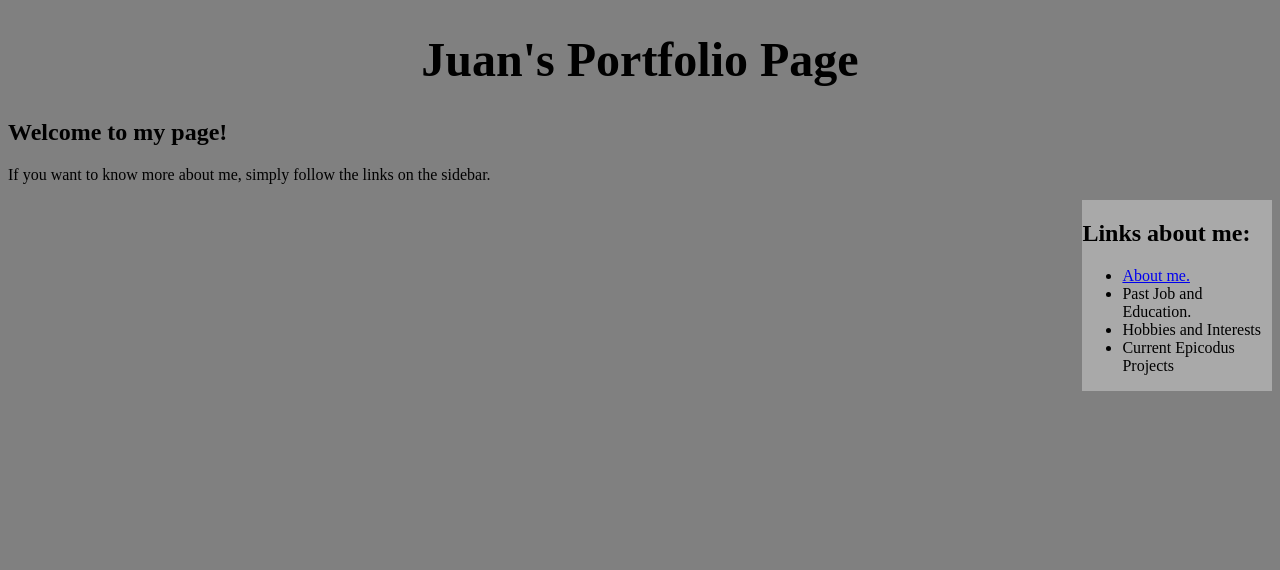
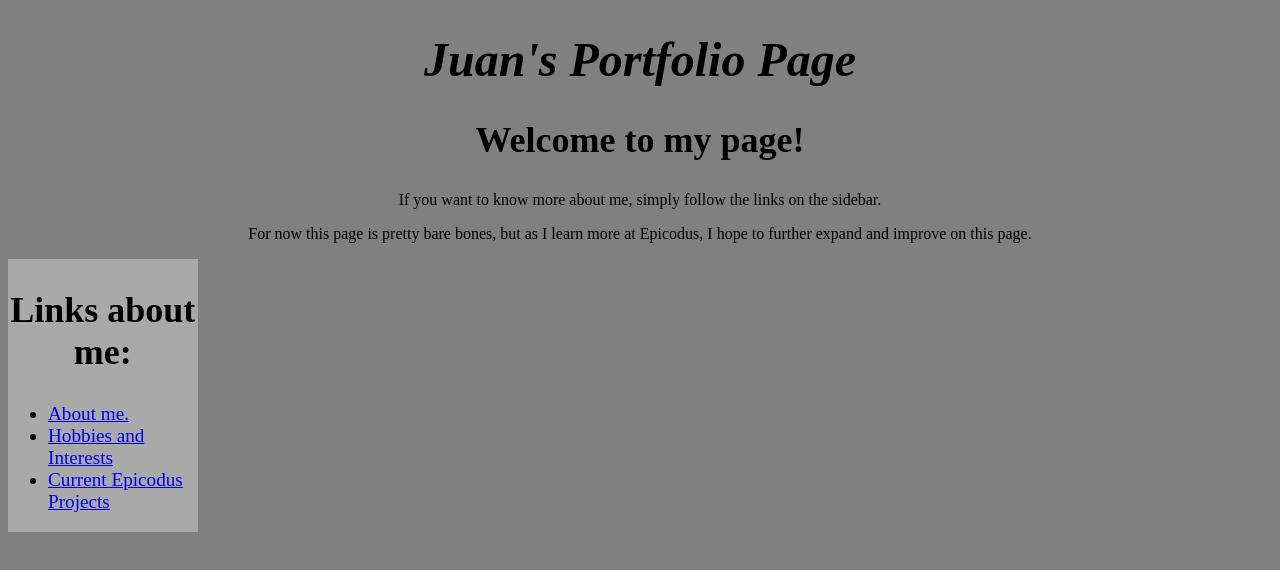
Before and after one commit to JuanHasbunZem/first-demo, a plain HTML site: page index.html in a window 1280 px wide. Drawn offline with Linux system fonts and the light colour scheme.

Commit message:
complete the main hub page that links to the rest of my webpages

```diff
--- a/css/styles.css
+++ b/css/styles.css
@@ -1,18 +1,31 @@
 body {
   background-color: gray;
-  text-align: left;
+  text-align: center;
 }
 
 h1 {
   color: black;
   text-align: center;
   font-size: 48px;
+  font-style: italic;
+}
+
+h2 {
+  text-align: center;
+  font-size: 36px;
+  font-weight: bold;
 }
 
 .sidebar {
   width: 15%;
-  float: right;
+  float: left;
+  text-align: center;
   background-color: darkgray;
+}
+
+.sidebar ul {
+  text-align: left;
+  font-size: larger;
 }
 
 .about h1 {
--- a/index.html
+++ b/index.html
@@ -6,18 +6,18 @@
 </head>
 
 <body>
-  <h1>Juan's Portfolio Page</h1>
-  <h2> Welcome to my page!</h2>
+    <h1>Juan's Portfolio Page</h1>
+    <h2> Welcome to my page!</h2>
+  <p>If you want to know more about me, simply follow the links on the sidebar.</p>
+  <p> For now this page is pretty bare bones, but as I learn more at Epicodus, I hope to further expand and improve on this page.</p>
 
-  <p>If you want to know more about me, simply follow the links on the sidebar.</p>
 
   <div class="sidebar">
     <h2> Links about me: </h2>
     <ul>
       <li><a href="aboutme.html">About me.</a></li>
-      <li>Past Job and Education.</li>
-      <li>Hobbies and Interests</li>
-      <li>Current Epicodus Projects</li>
+      <li><a href="hobbies.html">Hobbies and Interests</a></li>
+      <li><a href="projects.html">Current Epicodus Projects</a></li>
     </ul>
   </div>
 </body>
```
